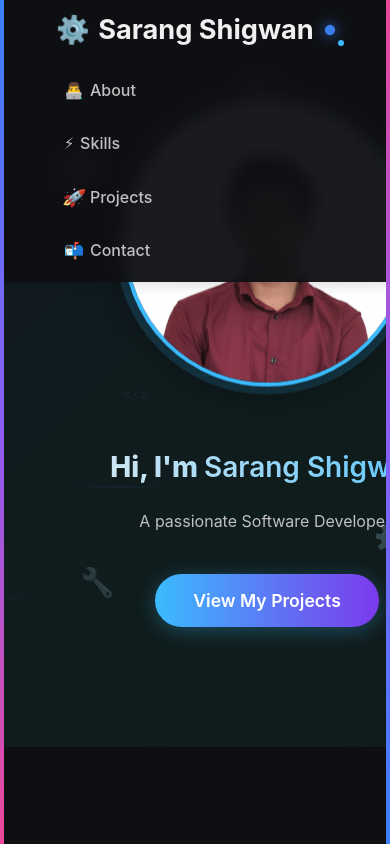
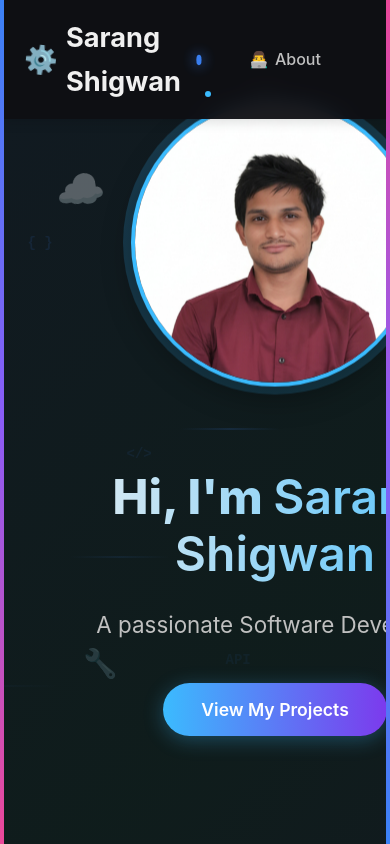
Before and after one commit to Sarang2401/NewPortfolio, a React (Vite) app: page / in a window 390 px wide. Shown: the top 844 px of the page. Built offline with nearby package versions, Linux system fonts and the light colour scheme.

Commit message:
git reverse haha

```diff
--- a/src/styles.css
+++ b/src/styles.css
@@ -1484,122 +1484,3 @@ footer::before {
 .cta-button:hover {
   background-color: #0097a7;
 }
-
-/* Mobile Responsive Styles */
-@media (max-width: 768px) {
-  /* Navbar adjustments */
-  .navbar .container {
-    flex-direction: column;
-    gap: 1rem;
-  }
-
-  .navbar ul {
-    flex-direction: column;
-    gap: 0.5rem !important;
-    width: 100%;
-  }
-
-  .navbar li {
-    width: 100%;
-    text-align: center;
-  }
-
-  /* Container padding */
-  .container {
-    padding: 0 1rem;
-  }
-
-  /* Hero section */
-  .hero-grid {
-    grid-template-columns: 1fr !important;
-    gap: 2rem;
-    text-align: center;
-  }
-
-  .hero h1 {
-    font-size: 2rem !important;
-  }
-
-  .hero p {
-    font-size: 1rem !important;
-  }
-
-  /* About section */
-  .about-intro {
-    padding: 1.5rem !important;
-  }
-
-  /* Stats grid */
-  .stats-grid {
-    grid-template-columns: repeat(2, 1fr) !important;
-  }
-
-  /* Skills section */
-  .skills-categories-grid {
-    grid-template-columns: 1fr !important;
-  }
-
-  /* Projects */
-  .projects-grid {
-    grid-template-columns: 1fr !important;
-  }
-
-  /* Timeline */
-  .timeline-nav {
-    flex-direction: column !important;
-  }
-
-  .timeline-nav-item {
-    width: 100%;
-  }
-
-  /* Contact */
-  .social-links {
-    gap: 1rem !important;
-  }
-
-  /* Resume buttons - stack on mobile */
-  .contact .resume-buttons {
-    flex-direction: column !important;
-    align-items: stretch;
-  }
-
-  /* Hide floating particles on mobile */
-  [style*="position: fixed"][style*="width: 3px"] {
-    display: none !important;
-  }
-
-  /* Reduce font sizes */
-  h2 {
-    font-size: 2rem !important;
-  }
-
-  h3 {
-    font-size: 1.5rem !important;
-  }
-
-  /* Adjust custom cursor for mobile */
-  [style*="position: fixed"][style*="width: 20px"][style*="height: 20px"] {
-    display: none !important;
-  }
-}
-
-/* Small mobile phones */
-@media (max-width: 480px) {
-  .hero h1 {
-    font-size: 1.75rem !important;
-  }
-
-  .stats-grid {
-    grid-template-columns: 1fr !important;
-  }
-
-  .navbar {
-    padding: 0.5rem 0;
-  }
-
-  /* Make resume buttons full width on small screens */
-  .contact a[download] {
-    min-width: 100% !important;
-  }
-}
```
